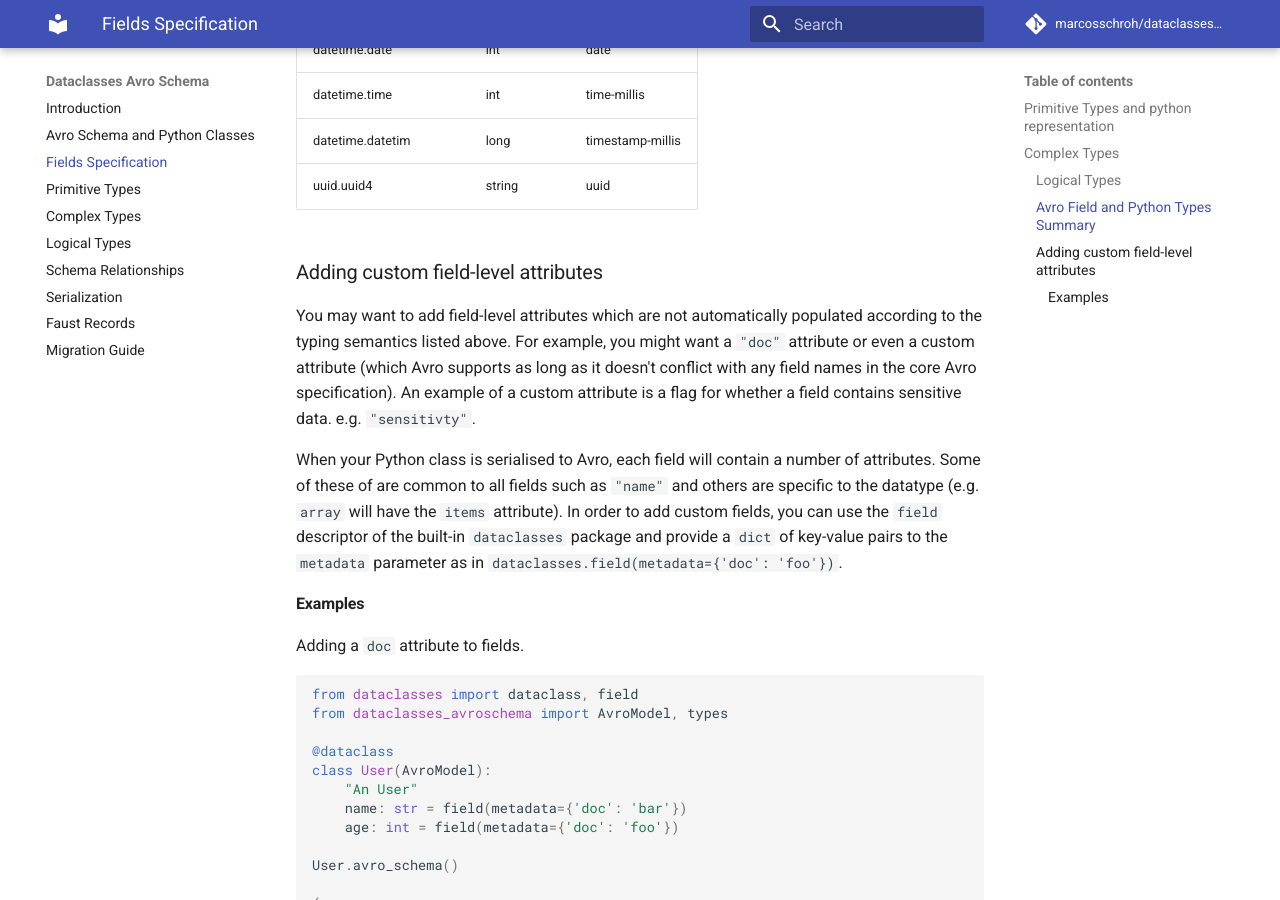
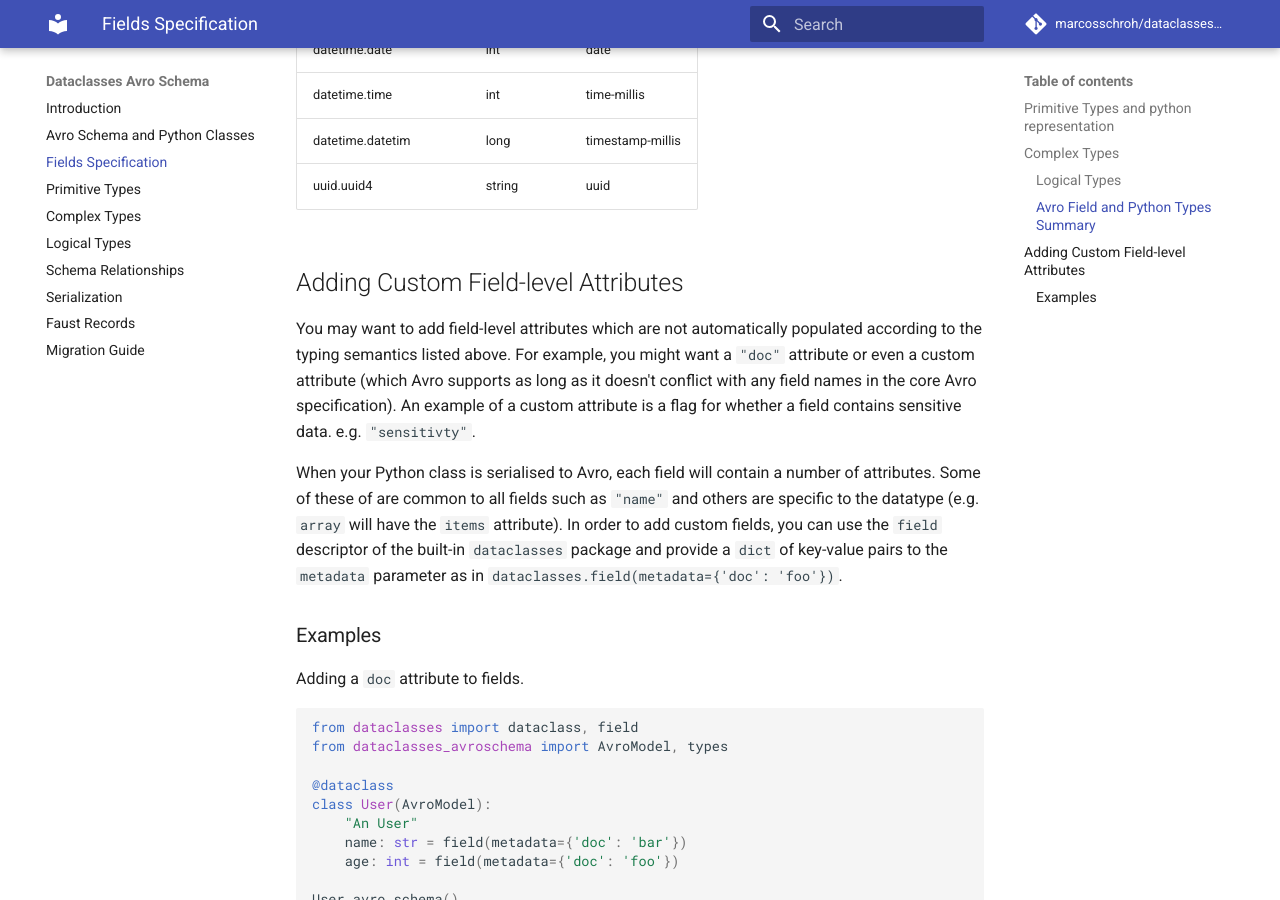
Before and after one commit to marcosschroh/dataclasses-avroschema, an MkDocs documentation site: the page built from docs/fields_specification.md, in a window 1280 px wide and 900 px high, scrolled down 4200 px. Built offline with MkDocs 1.6.1 and Material for MkDocs 9.7.7, drawn with Linux system fonts in a browser that asks for light colours; comment, search, counter and statistics services are not loaded.

````diff
--- a/docs/fields_specification.md
+++ b/docs/fields_specification.md
@@ -114,7 +114,7 @@ Python Type | Avro Type   | Logical Type |
 | datetime.datetim| long  |  timestamp-millis |
 | uuid.uuid4  | string    |  uuid        |
 
-### Adding custom field-level attributes
+## Adding Custom Field-level Attributes
 You may want to add field-level attributes which are not automatically populated according to the typing semantics
 listed above. For example, you might want a `"doc"` attribute or even a custom attribute (which Avro supports as long
 as it doesn't conflict with any field names in the core Avro specification). An example of a custom attribute is a flag
@@ -125,7 +125,7 @@ to all fields such as `"name"` and others are specific to the datatype (e.g. `ar
 In order to add custom fields, you can use the `field` descriptor of the built-in `dataclasses` package and provide a
 `dict` of key-value pairs to the `metadata` parameter as in `dataclasses.field(metadata={'doc': 'foo'})`.
 
-#### Examples
+### Examples
 
 Adding a `doc` attribute to fields.
 ```python
````
